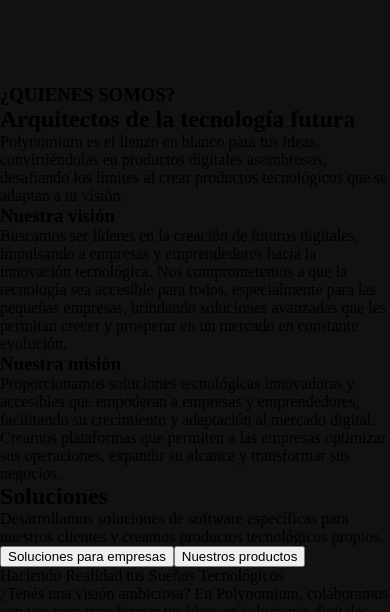
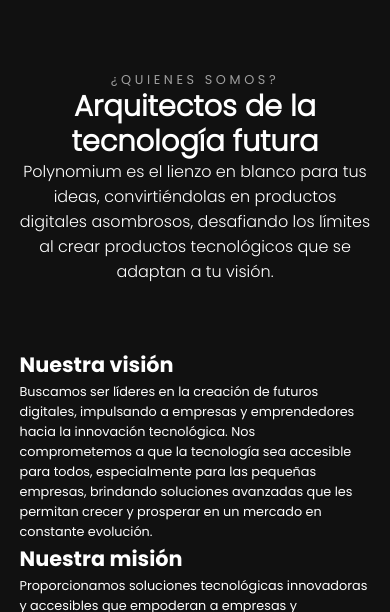
Before and after one commit to MariaBelenCaporale/Polynomium, a React (Vite) app: page / in a window 390 px wide. Shown: the part 956-1568 px from the top of the page. Built offline with nearby package versions, Linux system fonts and the light colour scheme.

Commit message:
section about responsive

```diff
--- a/src/components/About/styles.css
+++ b/src/components/About/styles.css
@@ -15,13 +15,41 @@
   src: url("../../fonts/Poppins/Poppins-Light.ttf");
 }
 
-@media (min-width: 1200px) and (max-width: 1440px) {
+
 .sectionAbout {
   width: 100%;
   display: flex;
   align-items: center;
   justify-content: center;
   height: 100vh;
+}
+.tituloMiniAbout {
+  color: #fff;
+  text-align: center;
+  font-family: "Poppins-Regular";
+  font-style: normal;
+  font-weight: 400;
+  line-height: 150%;
+  letter-spacing: 3.6px;
+  text-transform: uppercase;
+  opacity: 0.6;
+}
+.tituloAbout {
+  color: #fff;
+  text-align: center;
+  font-family: "Poppins-Regular";
+  font-size: 4em;
+  font-style: normal;
+  line-height: 100%;
+}
+.textoAbout {
+  color: #fff;
+  text-align: center;
+  font-family: "Poppins-Light";
+  font-size: 1.3em;
+  font-style: normal;
+  font-weight: 400;
+  line-height: normal;
 }
 .contenedorAboutTotal {
   display: flex;
@@ -30,6 +58,56 @@
   justify-content: center;
   width: 80%;
   gap: 6em;
+}
+.contenedorMyV {
+  display: flex;
+  flex-direction: column;
+  width: 100%;
+}
+.misionVision {
+  color: #fff;
+  font-family: "Poppins-Bold";
+  font-size: 1.5em;
+  font-style: normal;
+  font-weight: 600;
+  line-height: 34px;
+}
+.textosMisionVision {
+  color: #fff;
+  font-family: "Poppins-Regular";
+  font-size: 1em;
+  font-style: normal;
+  line-height: 34px;
+}
+
+@media (max-width: 576px) {
+  .tituloMiniAbout {
+    font-size: .8em;
+  }
+  .tituloAbout {
+    font-size: 1.8em;
+    line-height: 120%;
+    font-family: 'Poppins-Light';
+  }
+  .textoAbout {
+    font-size: 1em;
+  }
+  .contenedorAboutTotal {
+    width: 90%;
+    gap: 4em;
+  }
+  .misionVision {
+    font-size: 1.3em;
+  }
+  .textosMisionVision {
+    font-size: .8em;
+    line-height: 20px;
+  }
+}
+
+@media (min-width: 1200px) and (max-width: 1440px) {
+  .tituloMiniAbout {
+    font-size: 1em;
   }
   .containerTextosAbout {
     display: flex;
@@ -47,54 +125,16 @@
     justify-content: center;
     gap: 3em;
   }
-  .contenedorMyV {
-    display: flex;
-    flex-direction: column;
-    width: 100%;
-  }
-  .tituloMiniAbout {
-    color: #fff;
-    text-align: center;
-    font-family: "Poppins-Regular";
-    font-size: 1em;
-    font-style: normal;
-    font-weight: 400;
-    line-height: 150%;
-    letter-spacing: 3.6px;
-    text-transform: uppercase;
-    opacity: 0.6;
-  }
   .tituloAbout {
-    color: #fff;
-    text-align: center;
-    font-family: "Poppins-Regular";
     font-size: 4em;
-    font-style: normal;
-    line-height: 100%;
-    letter-spacing: -2.88px;
   }
   .textoAbout {
-    color: #fff;
-    text-align: center;
-    font-family: "Poppins-Light";
     font-size: 1.3em;
-    font-style: normal;
-    font-weight: 400;
-    line-height: normal;
   }
   .misionVision {
-    color: #fff;
-    font-family: "Poppins-Bold";
     font-size: 1.5em;
-    font-style: normal;
-    font-weight: 600;
-    line-height: 34px;
   }
   .textosMisionVision {
-    color: #fff;
-    font-family: "Poppins-Regular";
     font-size: 1em;
-    font-style: normal;
-    line-height: 34px;
   }
 }
--- a/src/components/Energia/styles.css
+++ b/src/components/Energia/styles.css
@@ -42,7 +42,7 @@
 
 @media (max-width: 576px) {
     .imgBola {
-        width: 100%;
+        width: 600px;
     }
     .luzAzul, .luzAzulDos {
         width: 100px;
@@ -51,6 +51,12 @@
     }
     .rayo, .rayoDos {
         width: 100%;
+    }
+    .sectionEnergia {
+        height: 50vh;
+    }
+    .contieneBola {
+        height: auto;
     }
 }
 @media (min-width: 1200px) and (max-width: 1440px) {
--- a/src/components/Hero/styles.css
+++ b/src/components/Hero/styles.css
@@ -91,9 +91,15 @@
   .containerTextosHero {
     gap: .5em;
   }
+  .contenedorRocaUno {
+    top: -150px;
+  }
   .contenedorRocaDos {
     top: 400px;
     right: -600px;
+  }
+  .sectionHero {
+    height: 50vh;
   }
   .rocaUnoHero {
     width: 50%;
--- a/src/components/Navbar/styles.css
+++ b/src/components/Navbar/styles.css
@@ -56,7 +56,7 @@
     display: none;
   }
   .logo {
-    width: 60%;
+    width: 80%;
   }
   .navbar {
     padding: 20px 0px;
@@ -71,4 +71,7 @@
   .logo {
     width: 30%;
   }
+  .navbar {
+    display: flex;
+  }
 }
```
Lines whose indentation alone changed are shown as unchanged.
